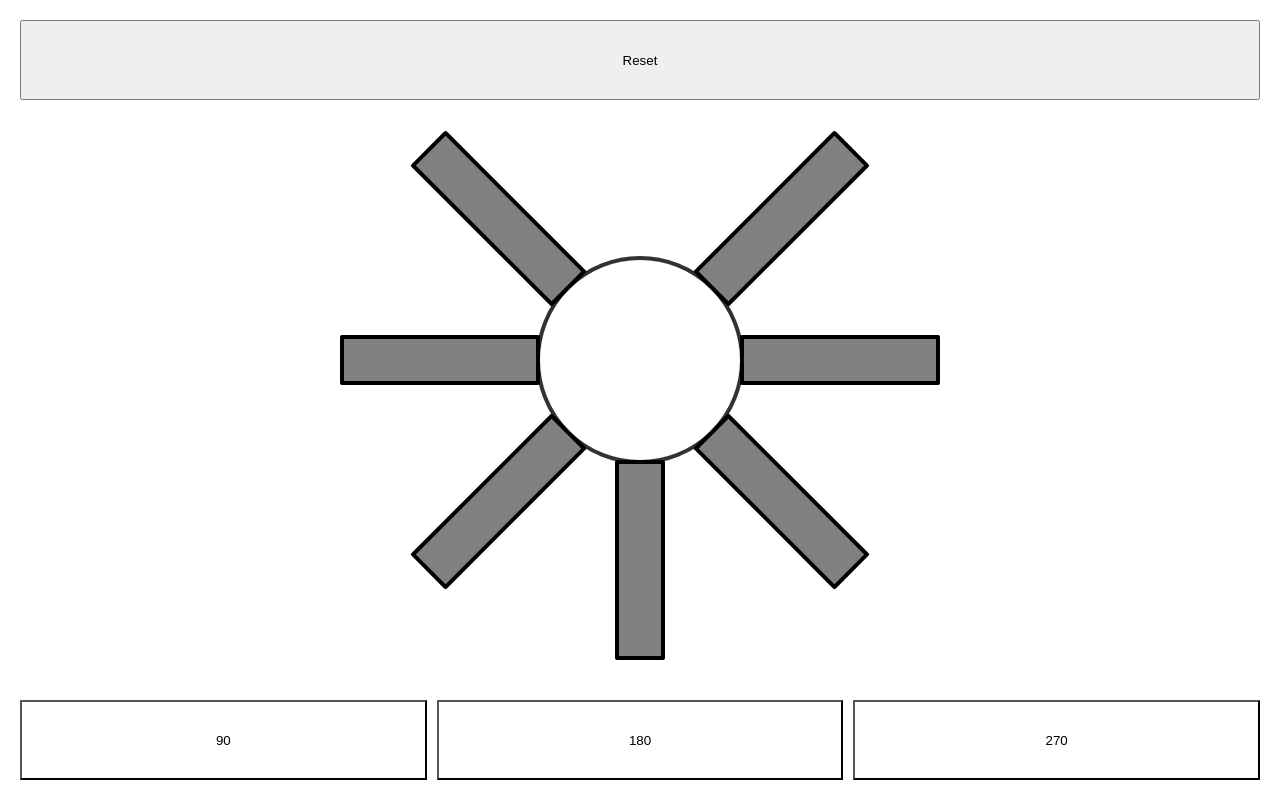
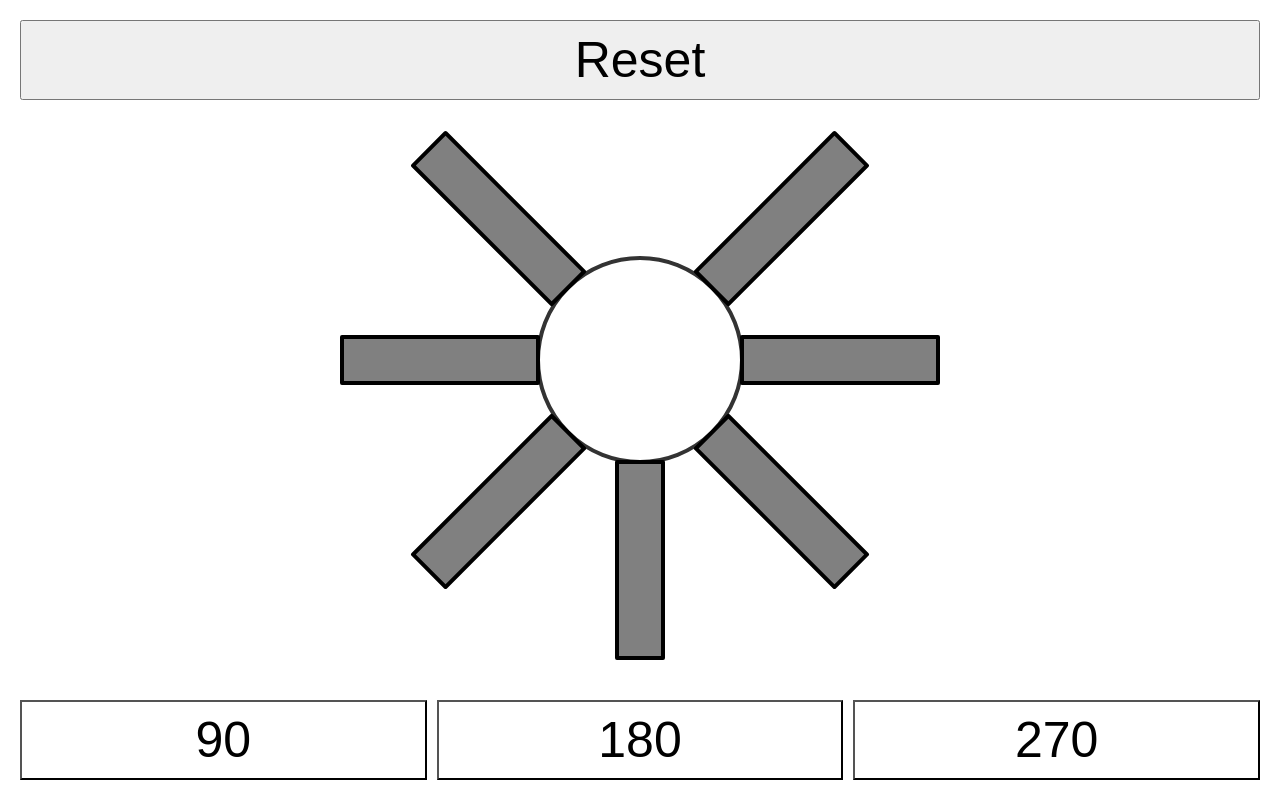
Before and after one commit to saltyfish-1119/lost-ark-turtle, a React (Create React App) app: page / in a window 1280 px wide. Built offline with nearby package versions, Linux system fonts and the light colour scheme.

Commit message:
update style

```diff
--- a/src/App.module.scss
+++ b/src/App.module.scss
@@ -16,6 +16,7 @@ body {
   height: 10vh;
   padding: 0;
   cursor: pointer;
+  font-size: 50px;
 }
 .circle {
   width: 200px;
@@ -64,6 +65,7 @@ body {
   height: 10vh;
 
   button {
+    font-size: 50px;
     cursor: pointer;
     width: 100vw;
     height: 100%;
```
